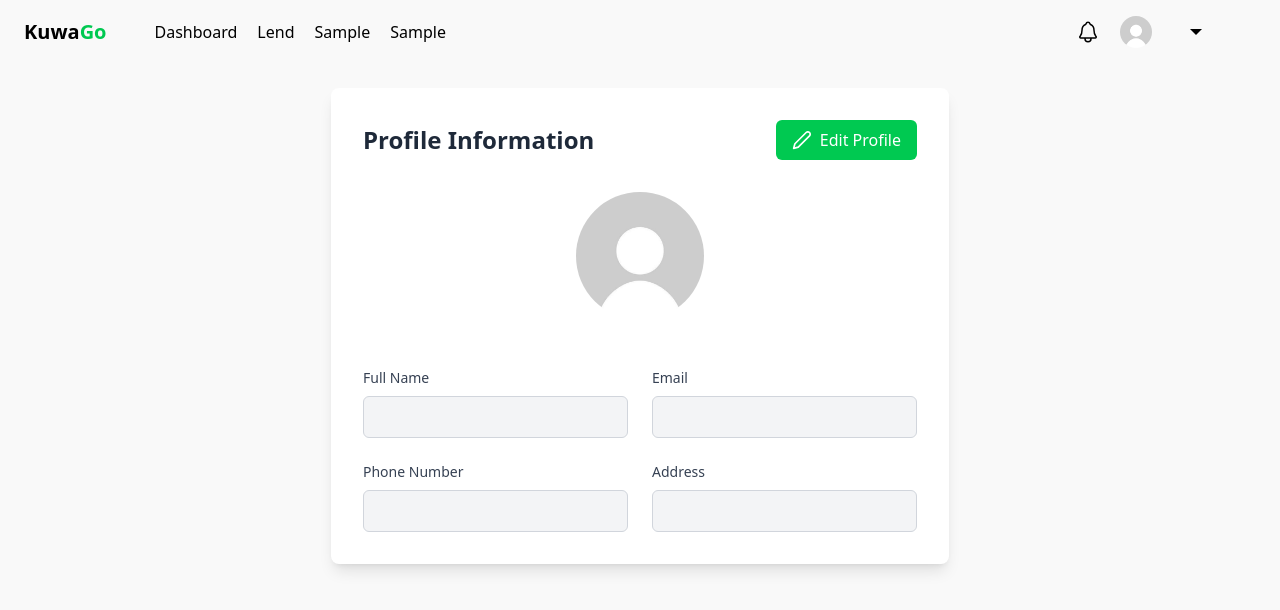
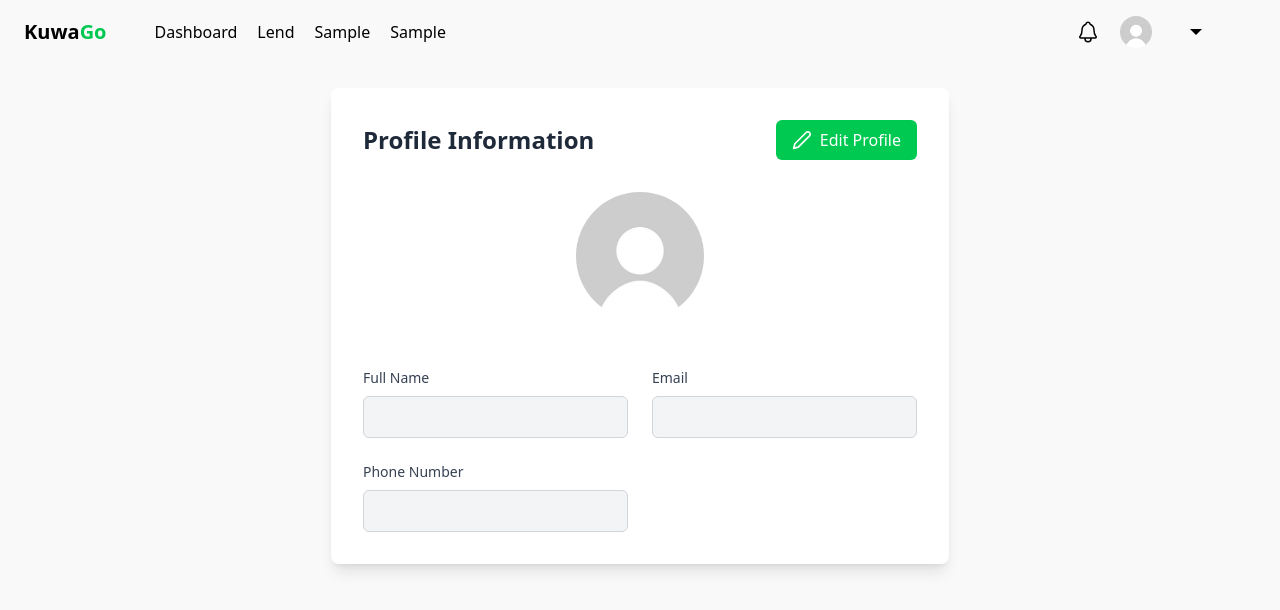
Before and after one commit to soliken1/Kuwago, a Next.js app: page /profile in a window 1280 px wide. Shown: the top 610 px of the page. Built offline with nearby package versions, Linux system fonts and the light colour scheme.

Commit message:
reiteration v3

```diff
--- a/src/components/profile/client/ProfileForm.tsx
+++ b/src/components/profile/client/ProfileForm.tsx
@@ -11,7 +11,6 @@ export default function ProfileForm() {
     fullName: "",
     email: "",
     phoneNumber: "",
-    address: "",
     profilePicture: "/Images/User.jpg",
   });
 
@@ -155,20 +154,6 @@ export default function ProfileForm() {
                 className="w-full px-4 py-2 rounded-md border border-gray-300 focus:ring-2 focus:ring-green-500 focus:border-transparent disabled:bg-gray-100"
               />
             </div>
-
-            <div className="space-y-2">
-              <label className="block text-sm font-medium text-gray-700">
-                Address
-              </label>
-              <input
-                type="text"
-                name="address"
-                value={formData.address}
-                onChange={handleInputChange}
-                disabled={!isEditing}
-                className="w-full px-4 py-2 rounded-md border border-gray-300 focus:ring-2 focus:ring-green-500 focus:border-transparent disabled:bg-gray-100"
-              />
-            </div>
           </div>
 
           {isEditing && (
--- a/src/hooks/users/useProfile.ts
+++ b/src/hooks/users/useProfile.ts
@@ -6,7 +6,6 @@ export interface UserProfile {
   fullName: string;
   email: string;
   phoneNumber: string;
-  address: string;
   profilePicture: string;
 }
 
@@ -29,7 +28,6 @@ export const useProfile = () => {
     fullName: "",
     email: "",
     phoneNumber: "",
-    address: "",
     profilePicture: DEFAULT_PROFILE_PICTURE,
   });
   const [isLoading, setIsLoading] = useState(false);
@@ -50,7 +48,6 @@ export const useProfile = () => {
             fullName: parsedData.fullName || "",
             email: parsedData.email || "",
             phoneNumber: parsedData.phoneNumber || "",
-            address: parsedData.address || "",
             profilePicture:
               parsedData.profilePicture || DEFAULT_PROFILE_PICTURE,
           });
```
